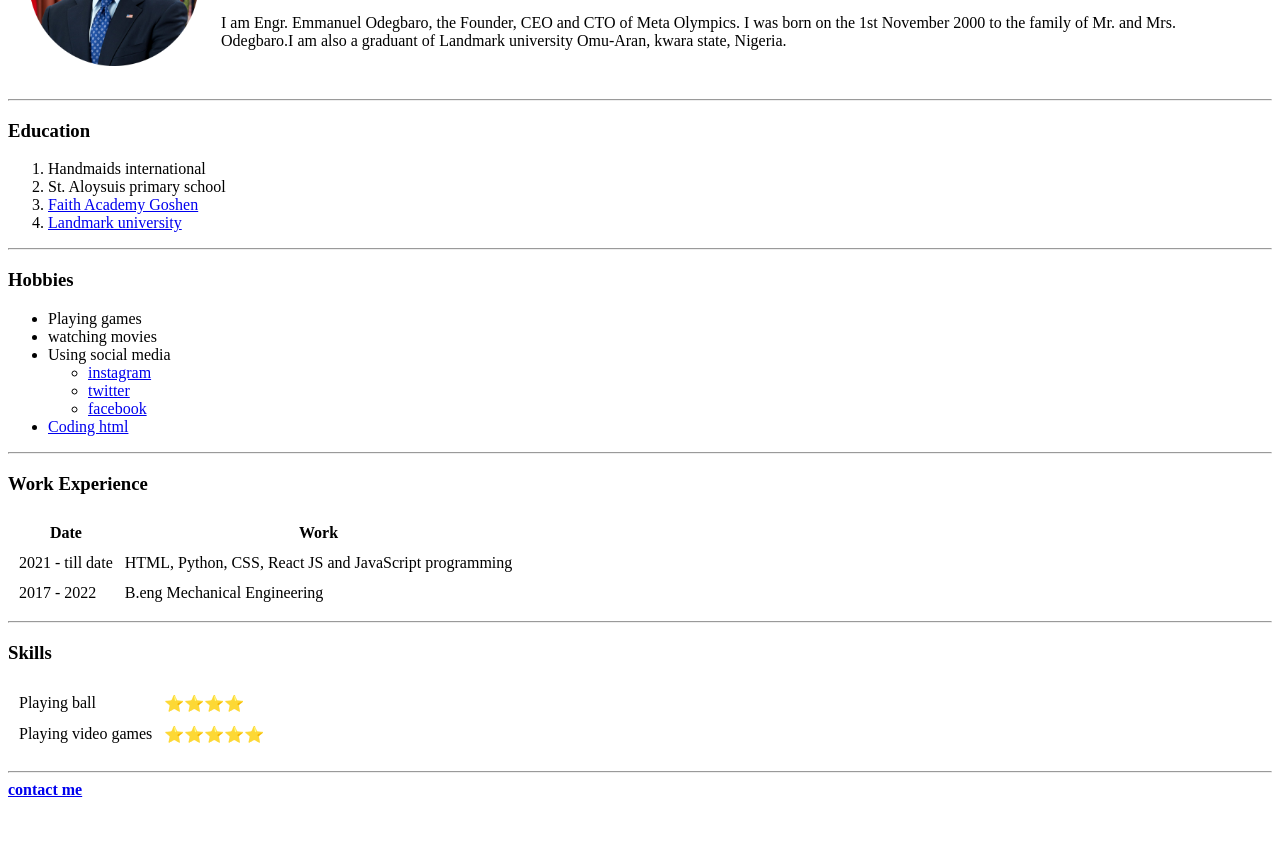
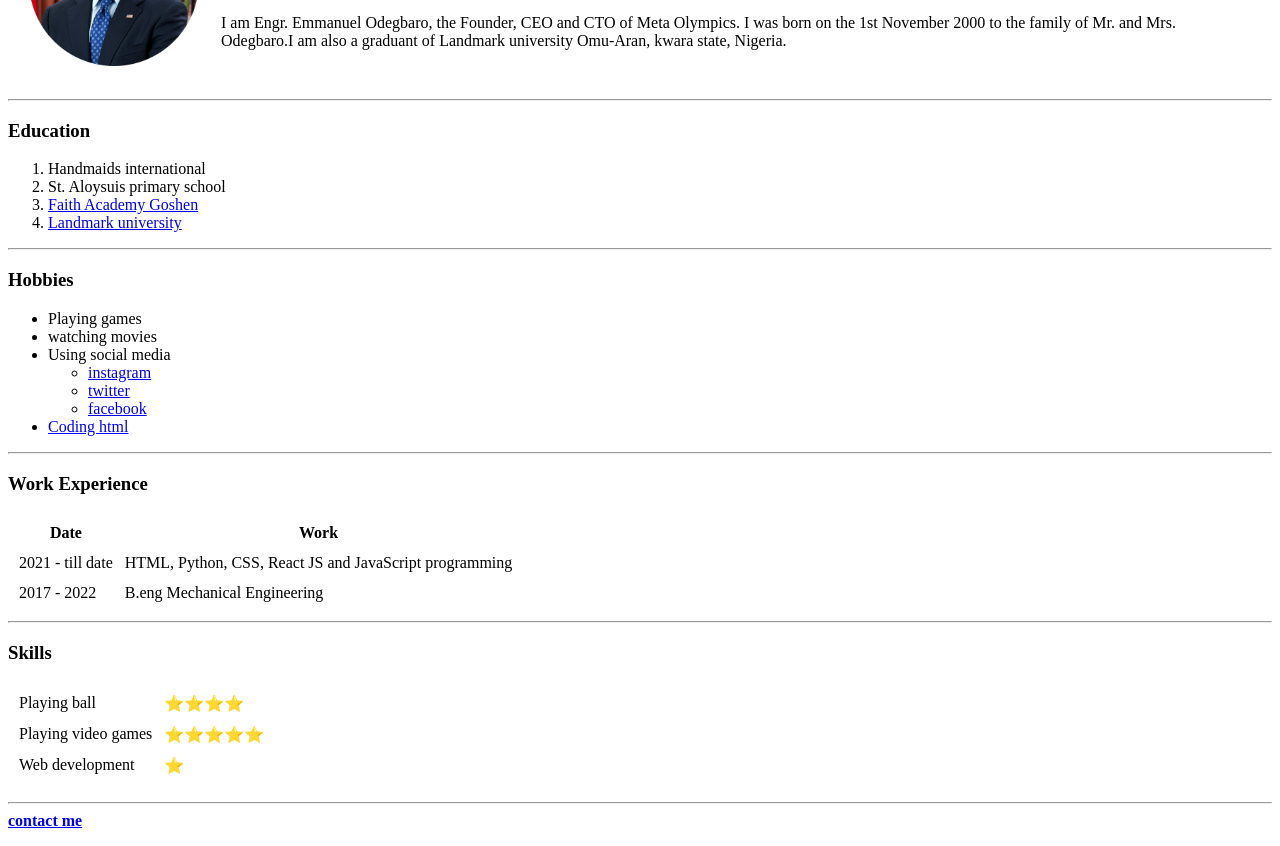
Before and after one commit to EmmanuelOdegbaro/CV, a plain HTML site: page index.html in a window 1280 px wide. Shown: the part 133-979 px from the top of the page. Before the commit the page ends 948 px from the top, so only its background shows below. Drawn offline with Linux system fonts and the light colour scheme.

Commit message:
skills update

```diff
--- a/index.html
+++ b/index.html
@@ -71,6 +71,10 @@
           <td>Playing video games</td>
           <td>⭐⭐⭐⭐⭐</td>
         </tr>
+        <tr>
+          <td>Web development</td>
+          <td>⭐</td>
+        </tr>
     </table>
   </p>
   <hr>
```
